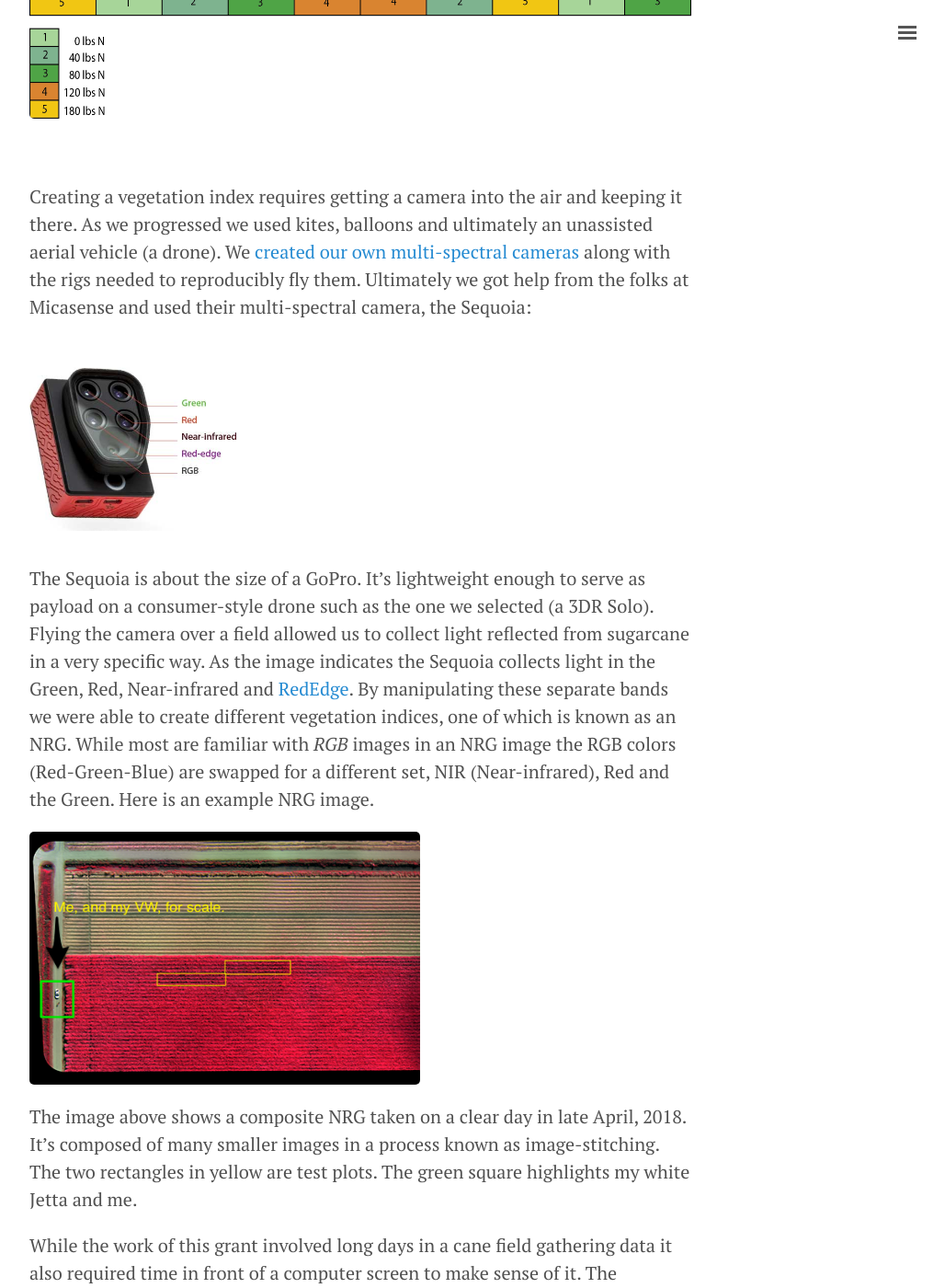
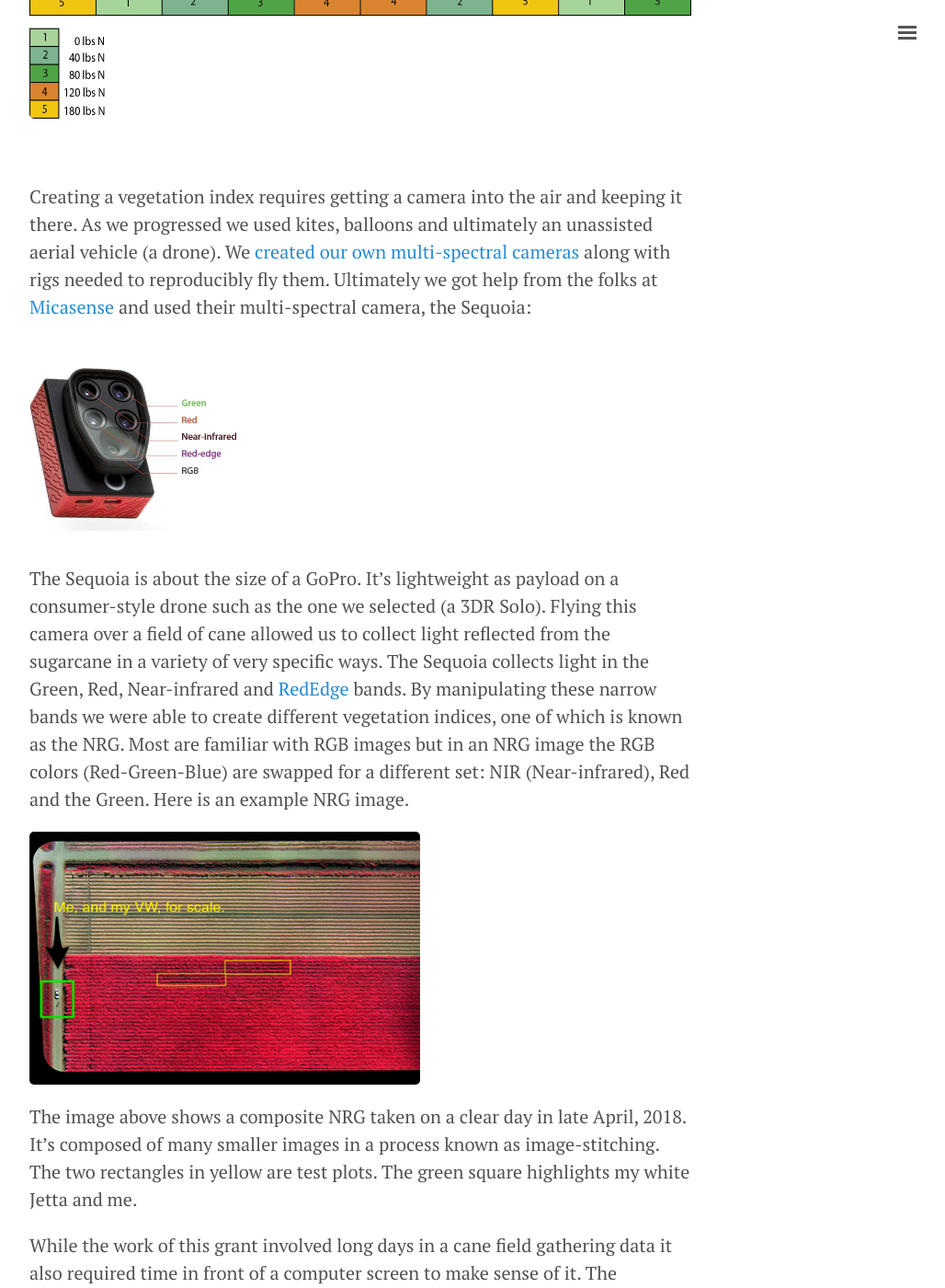
Before and after one commit to geraldmc/geraldmc.github.io, a Jekyll site: the page built from _posts/2019-04-23-predicting-yield-1.md, in a window 1280 px wide and 1400 px high, scrolled down 2027 px. Shown: the whole window at 92% size, without its empty margins (248-1276 px from the left). Built offline with Jekyll 4.4.1, drawn with Linux system fonts in a browser that asks for light colours; some of the changed text lies outside the part shown.

Commit message:
adds PART II

```diff
--- a/_posts/2019-04-23-predicting-yield-1.md
+++ b/_posts/2019-04-23-predicting-yield-1.md
@@ -32,11 +32,11 @@ As indicated below five levels of nitrogen fertilization (0, 40, 80, 120 and 180
 ![Treatments]({{ site.url }}/assets/treatment-grid.png){:height="200px" width="850px"}
 <br />
 
-Creating a vegetation index requires getting a camera into the air and keeping it there. As we progressed we used kites, balloons and ultimately an unassisted aerial vehicle (a drone). We [created our own multi-spectral cameras](https://publiclab.org/wiki/near-infrared-camera) along with the rigs needed to reproducibly fly them. Ultimately we got help from the folks at Micasense and used their multi-spectral camera, the Sequoia:
+Creating a vegetation index requires getting a camera into the air and keeping it there. As we progressed we used kites, balloons and ultimately an unassisted aerial vehicle (a drone). We [created our own multi-spectral cameras](https://publiclab.org/wiki/near-infrared-camera) along with rigs needed to reproducibly fly them. Ultimately we got help from the folks at [Micasense](https://www.micasense.com/) and used their multi-spectral camera, the Sequoia:
 
 ![NGR Highlight]({{ site.url }}/assets/parrot-sequoia-camera.png){:height="225px" width="225px"}
 
-The Sequoia is about the size of a GoPro. It’s lightweight enough to serve as payload on a consumer-style drone such as the one we selected (a 3DR Solo). Flying the camera over a field allowed us to collect light reflected from sugarcane in a very specific way. As the image indicates the Sequoia collects light in the Green, Red, Near-infrared and [RedEdge](https://en.wikipedia.org/wiki/Red_edge). By manipulating these separate bands we were able to create different vegetation indices, one of which is known as an NRG. While most are familiar with *RGB* images in an NRG image the RGB colors (Red-Green-Blue) are swapped for a different set, NIR (Near-infrared), Red and the Green. Here is an example NRG image.
+The Sequoia is about the size of a GoPro. It’s lightweight as payload on a consumer-style drone such as the one we selected (a 3DR Solo). Flying this camera over a field of cane allowed us to collect light reflected from the sugarcane in a variety of very specific ways. The Sequoia collects light in the Green, Red, Near-infrared and [RedEdge](https://en.wikipedia.org/wiki/Red_edge) bands. By manipulating these narrow bands we were able to create different vegetation indices, one of which is known as the NRG. Most are familiar with RGB images but in an NRG image the RGB colors (Red-Green-Blue) are swapped for a different set: NIR (Near-infrared), Red and the Green. Here is an example NRG image.
 
 ![NGR Highlight]({{ site.url }}/assets/NGR-highlight-scale.png){:height="275px" width="425px"}
 
```
Also changed, not shown: other parts of _posts/2019-04-23-predicting-yield-1.md (+1 -1 lines).
